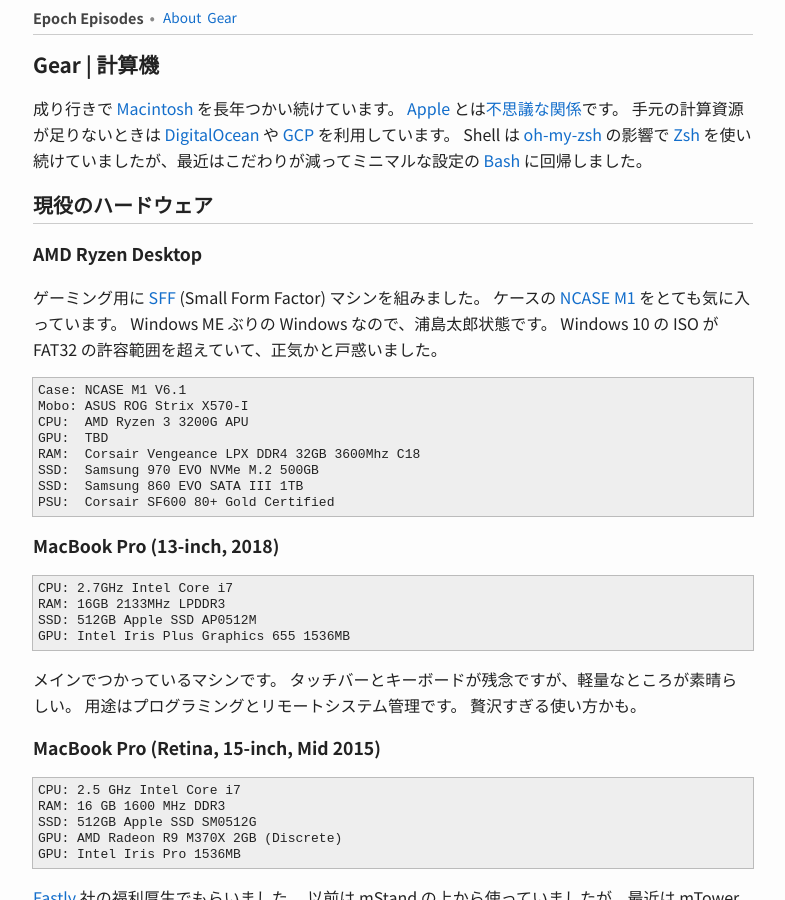
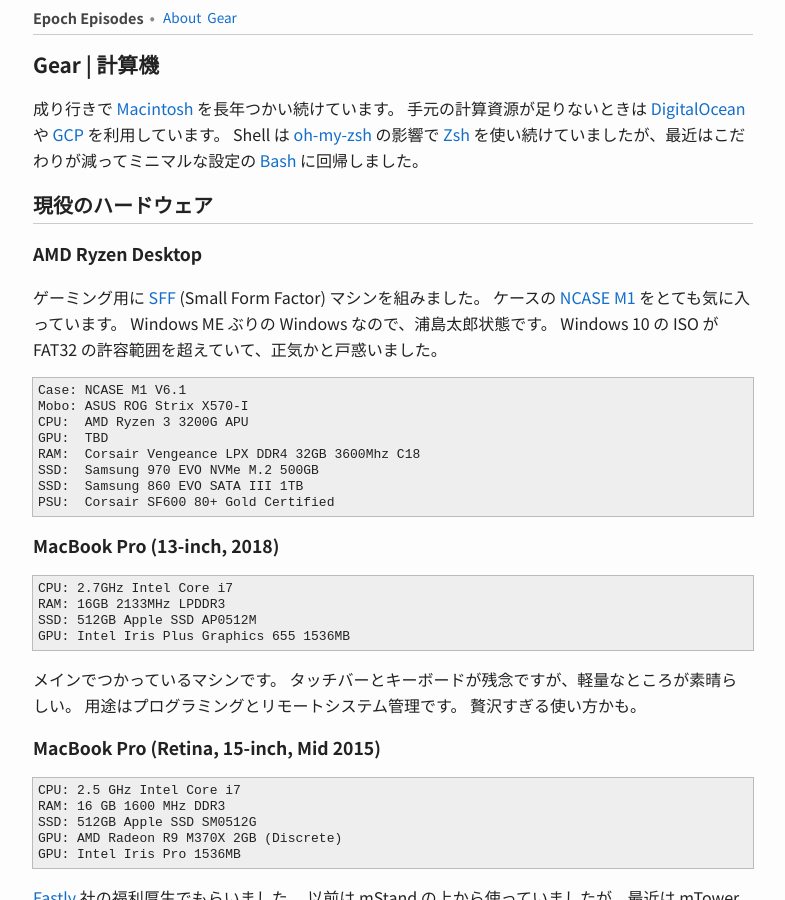
Before and after one commit to toru/ep.torumk.com, a Jekyll site: the page built from _pages/gear.md, in a window 1280 px wide and 900 px high. Shown: the whole window, without its empty margins (247-1032 px from the left). Built offline with Jekyll 4.4.1, drawn with Linux system fonts in a browser that asks for light colours.

Commit message:
pages/gear: simplify the intro

```diff
--- a/_pages/gear.md
+++ b/_pages/gear.md
@@ -5,7 +5,6 @@
 ---
 
 成り行きで [Macintosh](https://ja.wikipedia.org/wiki/Macintosh) を長年つかい続けています。
-[Apple](https://ja.wikipedia.org/wiki/%E3%82%A2%E3%83%83%E3%83%97%E3%83%AB_(%E4%BC%81%E6%A5%AD)) とは[不思議な関係](https://twitter.com/tmaesaka/status/162135456581033984)です。
 手元の計算資源が足りないときは [DigitalOcean](https://www.digitalocean.com/) や [GCP](https://ja.wikipedia.org/wiki/Google_Cloud_Platform) を利用しています。
 Shell は [oh-my-zsh](https://ohmyz.sh/) の影響で [Zsh](https://ja.wikipedia.org/wiki/Z_Shell) を使い続けていましたが、最近はこだわりが減ってミニマルな設定の [Bash](https://ja.wikipedia.org/wiki/Bash) に回帰しました。
 
```
